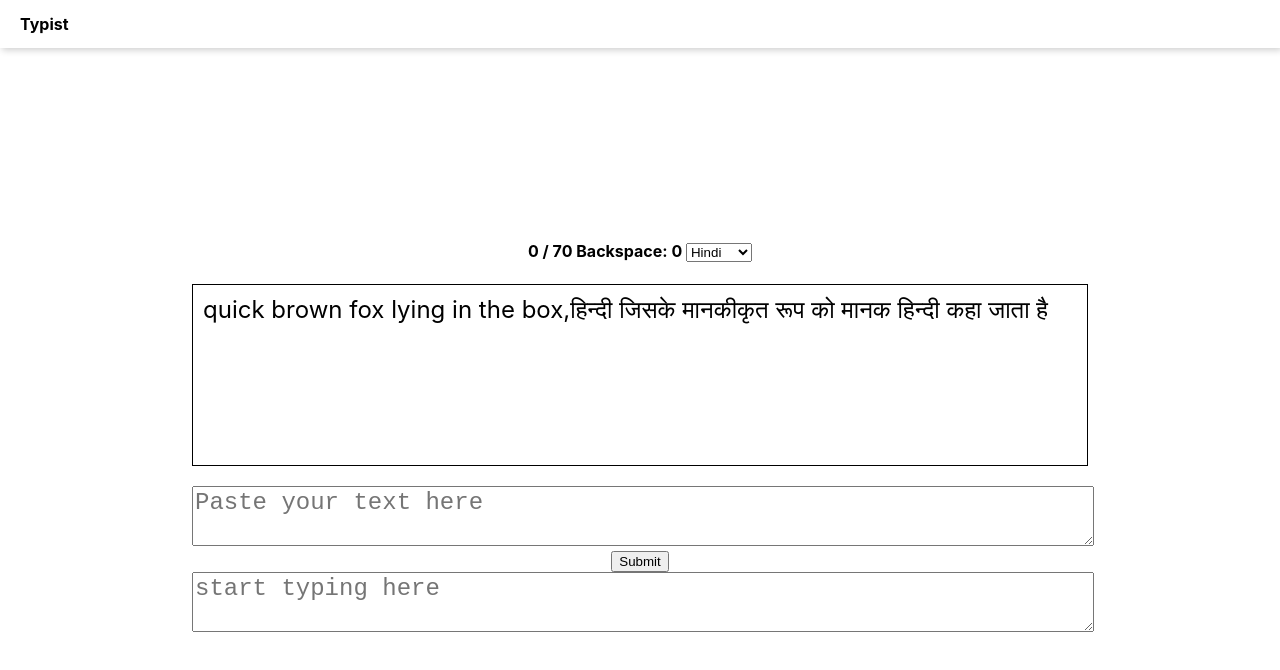
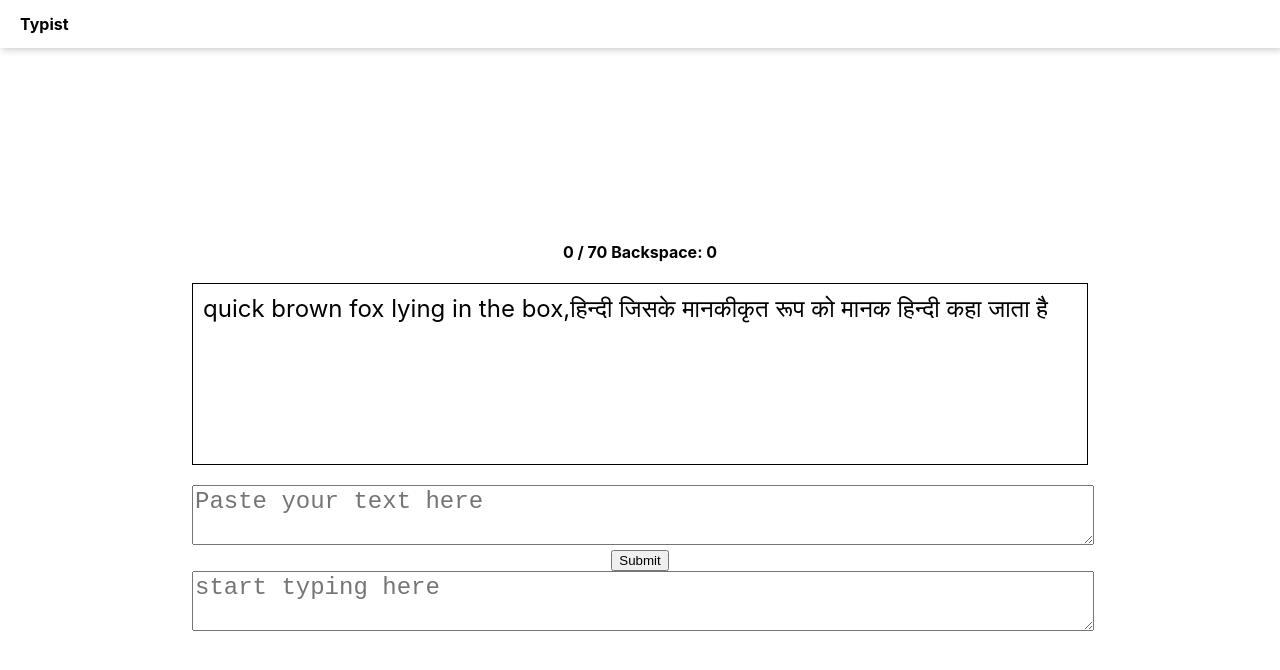
Before and after one commit to ParasArya289/Typist, a React (Create React App) app: page / in a window 1280 px wide. Shown: the top 670 px of the page. Built offline with nearby package versions, Linux system fonts and the light colour scheme.

Commit message:
disabled hindi mapping

```diff
--- a/src/Pages/Home/Home.js
+++ b/src/Pages/Home/Home.js
@@ -18,14 +18,14 @@ export const Home = () => {
   const processInput = (e) => {
     const { value } = e.target;
 
-    if (langauge === "hindi") {
-      const convertedText = [...value]?.reduce(
-        (acc, char) => (acc += englishToHindiMap[char]),
-        ""
-      );
-      setUserInput(convertedText);
-      return;
-    }
+    // if (langauge === "hindi") {
+    //   const convertedText = [...value]?.reduce(
+    //     (acc, char) => (acc += englishToHindiMap[char]),
+    //     ""
+    //   );
+    //   setUserInput(convertedText);
+    //   return;
+    // }
     setUserInput(e.target.value);
   };
 
@@ -172,10 +172,10 @@ export const Home = () => {
       <h4>
         {checkCorrectCount()?.count} / {toBeTyped.replaceAll(" ", "").length}{" "}
         Backspace: {backSpacePressed}{" "}
-        <select onChange={(e) => setLanguage(e.target.value)}>
+        {/* <select onChange={(e) => setLanguage(e.target.value)}>
           <option value="hindi">Hindi</option>
           <option value="english">English</option>
-        </select>
+        </select> */}
       </h4>
       <section className="typing-section">
         {/* <textarea ref={toBeTypedRef} value={toBeTyped} /> */}
```
